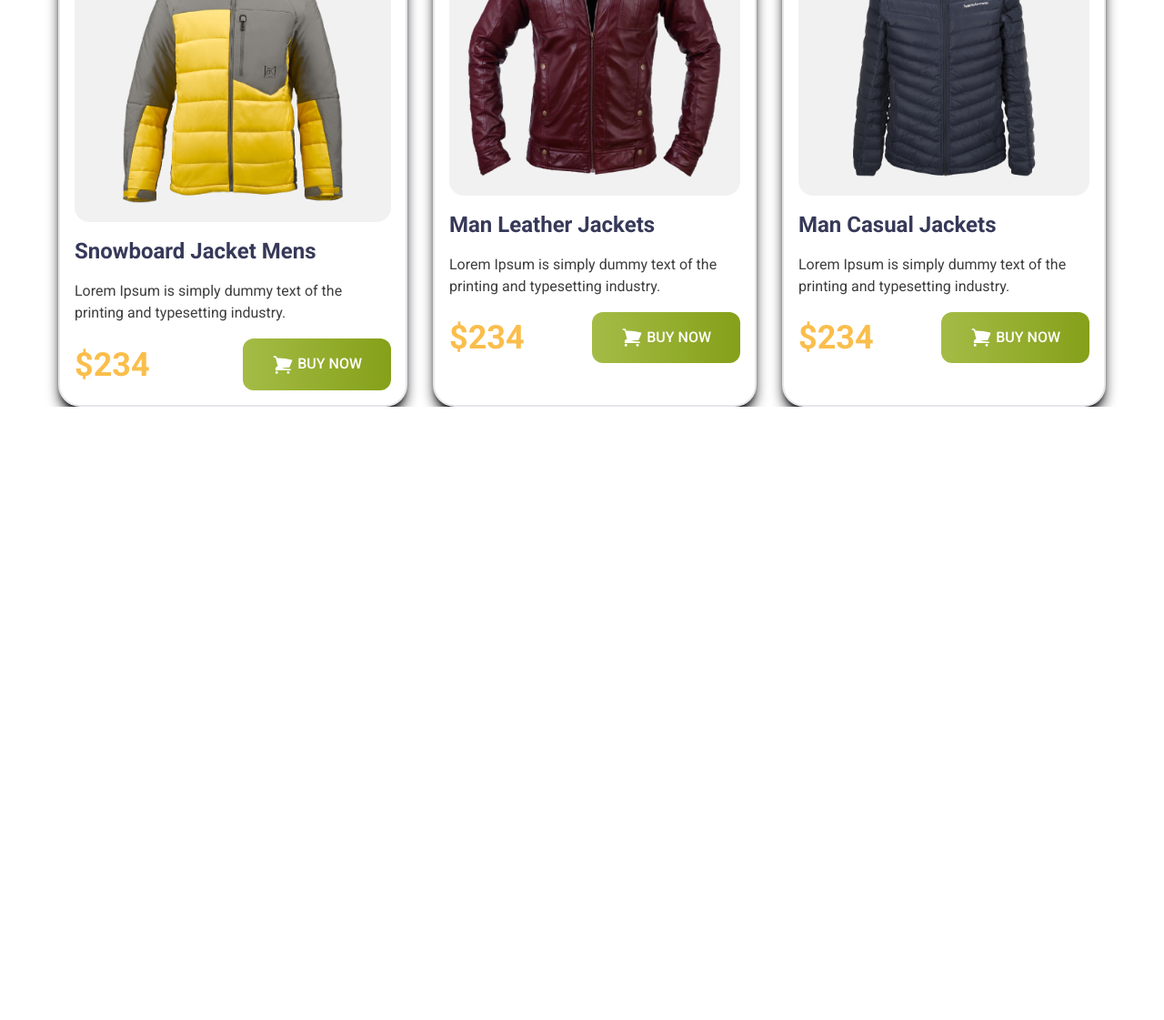
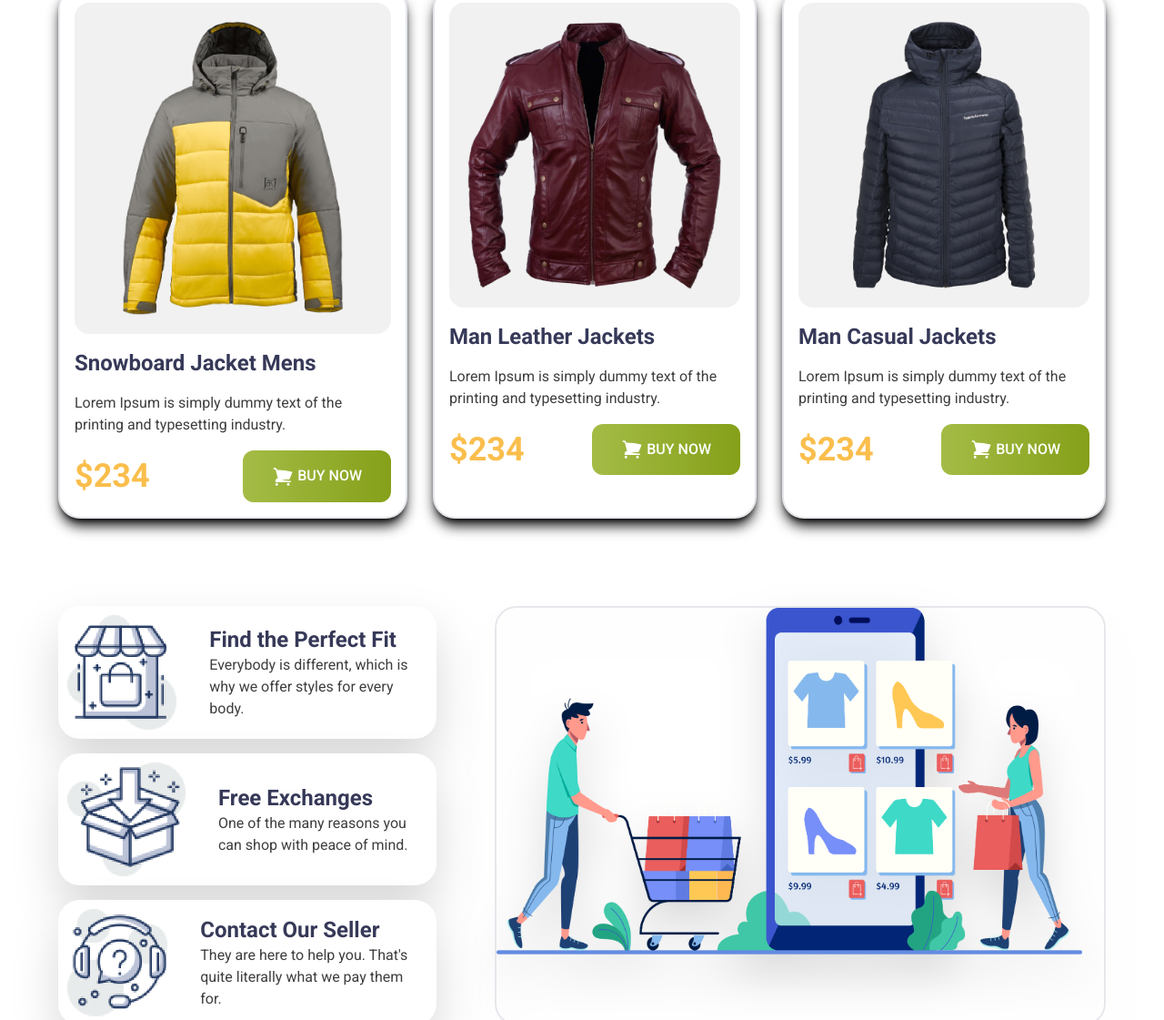
Before and after one commit to yasir-8arafat/pangiune-fashion-website-by-tailwind, a plain HTML site: page index.html in a window 1280 px wide. Shown: the part 1679-2800 px from the top of the page at 91% size. Before the commit the page ends 2126 px from the top, so only its background shows below. Drawn offline with nearby package versions, Linux system fonts and the light colour scheme.

Commit message:
This is the Final Commit

```diff
--- a/index.html
+++ b/index.html
@@ -40,7 +40,21 @@
     <header class="bg-[#FFFBF0] mb-16 md:mb-12 md:pb-32">
         <!-- nav bar start -->
         <nav>
+            <div class="flex justify-between items-center mx-4 md:mx-0 md:max-w-6xl md:mx-auto my-5 md:my-10 md:px-7 md:border-2 md:rounded-lg md:bg-slate-300">
+                <img class="max-w-72 mx-h-10" src="icons/logo.png" alt="">
+                <div class="hidden md:block">
+                    <div class="space-x-5">
+                        <a href="">Home</a>
+                        <a href="">About us</a>
+                        <a href="">Product</a>
+                        <a href="">Contact Us</a>
+                    </div>
+                </div>
+                <svg xmlns="http://www.w3.org/2000/svg" fill="none" viewBox="0 0 24 24" stroke-width="1.5" stroke="currentColor" class="size-12 md:hidden">
+                    <path stroke-linecap="round" stroke-linejoin="round" d="M3.75 6.75h16.5M3.75 12h16.5m-16.5 5.25h16.5" />
+                  </svg>
 
+            </div>
         </nav>
         <!-- header strat -->
         <div class="md:flex md:items-center md:justify-around ml-4 mr-11 md:ml-0 md:mr-0">
@@ -179,8 +193,48 @@
                 </div>
             </div>
         </section>
+        <!-- Final dsection start -->
+         <section>
+            <div class="md:flex md:flex-row-reverse md:gap-x-16 md:max-w-6xl md:mx-auto">
+                <div class="mx-6 mb-12 md:mx-0 md:mb-0 drop-shadow-2xl shadow-[#000000] rounded-3xl border-2 md:max-w-2xl">
+                    <img class="md:h-5/6" src="images/shopping.png" alt="">
+                </div>
+                <div class="mx-4 md:mx-0 space-y-4">
+                    <div class="bg-[#FFFFFF] drop-shadow-2xl shadow-[#000000] rounded-3xl md:flex md:items-center md:gap-x-9 md:p-2.5">
+                        <div>
+                            <img class="mx-auto md:mx-0" src="icons/house.png" alt="">
+                        </div>
+                        <div>
+                            <h3 class="text-[#363958] font-bold text-2xl text-center md:text-left">Find the Perfect Fit</h3>
+                        <p class="text-base text-[#3E3E3E] text-center md:text-left">Everybody is different, which is why we
+                            offer styles for every body.</p>
+                        </div>
+                    </div>
+                    <div class="bg-[#FFFFFF] drop-shadow-2xl shadow-[#000000] rounded-3xl md:flex md:items-center md:gap-x-9 md:p-2.5">
+                        <div>
+                            <img class="mx-auto md:mx-0" src="icons/box.png" alt="">
+                        </div>
+                        <div>
+                            <h3 class="text-[#363958] font-bold text-2xl text-center md:text-left">Free Exchanges</h3>
+                        <p class="text-base text-[#3E3E3E] text-center md:text-left">One of the many reasons you can shop
+                            with peace of mind.</p>
+                        </div>
+                    </div>
+                    <div class="bg-[#FFFFFF] drop-shadow-2xl shadow-[#000000] rounded-3xl md:flex md:items-center md:gap-x-9 md:p-2.5">
+                        <div>
+                            <img class="mx-auto md:mx-0" src="icons/question.png" alt="">
+                        </div>
+                        <div>
+                            <h3 class="text-[#363958] font-bold text-2xl text-center md:text-left">Contact Our Seller</h3>
+                        <p class="text-base text-[#3E3E3E] text-center md:text-left">They are here to help you. That's quite
+                            literally what we pay them for.</p>
+                        </div>
+                    </div>
+                </div>
+            </div>
+         </section>
     </main>
-    <footer>
+    <footer class="mt-20">
 
     </footer>
 </body>
```
